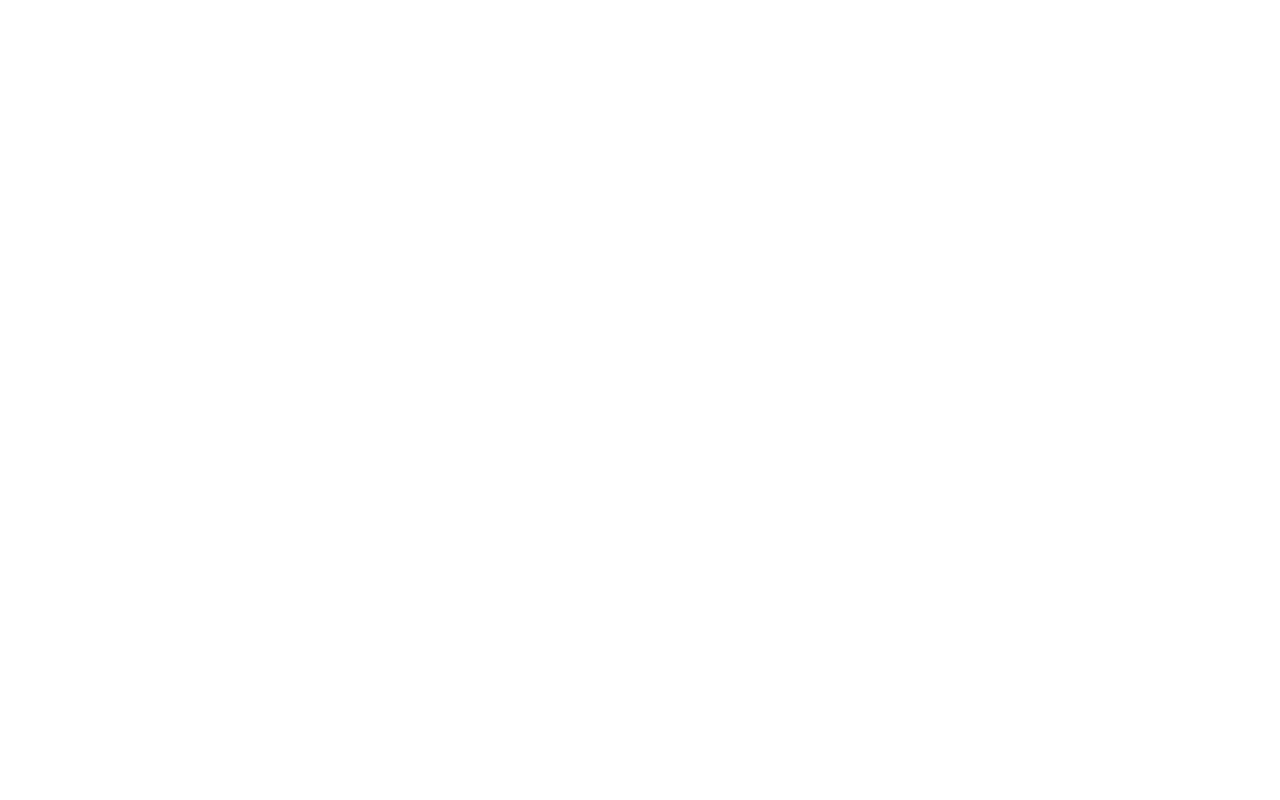
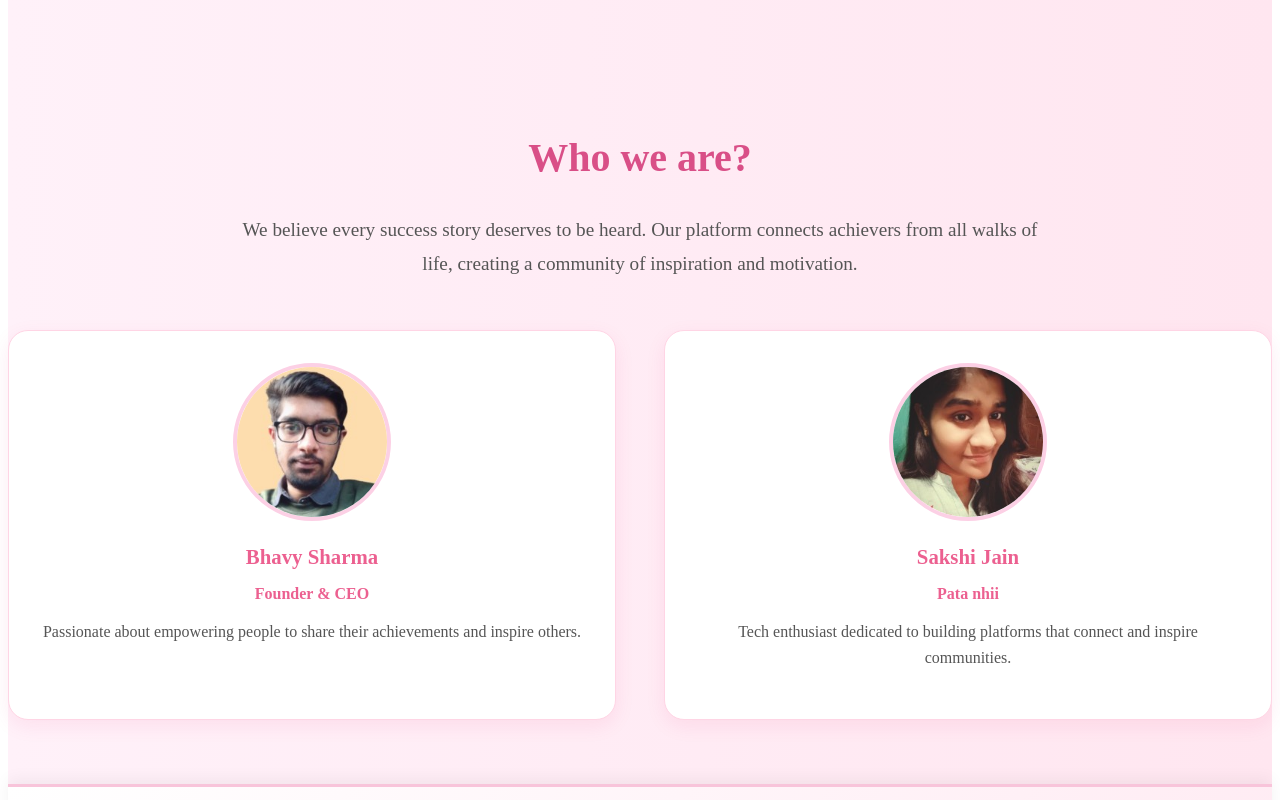
Before and after one commit to navokta/Mr-Achiever, a React (Vite) app: page / in a window 1280 px wide. Shown: the part 520-1320 px from the top of the page. Before the commit the page ends 800 px from the top, so only its background shows below. Built offline with nearby package versions, Linux system fonts and the light colour scheme.

Commit message:
Add team section

```diff
--- a/src/App.jsx
+++ b/src/App.jsx
@@ -1,10 +1,15 @@
 import Header from "./Components/Header"
+import Status from "./Components/Status"
+import Team from "./Components/team"
 import Footer from "./Components/Footer"
+
 
 function App() {
 
   return ( <div>
     <Header />
+    <Status />
+    <Team />
     <Footer />
     </div>
   )
--- /dev/null
+++ b/src/Components/Team.css
@@ -0,0 +1,74 @@
+.about-section {
+  padding: 4rem 0;
+  background: linear-gradient(to right, #fff1f9, #ffe6f0);
+}
+
+.about-section h2 {
+  text-align: center;
+  margin-bottom: 2rem;
+  font-size: 2.5rem;
+  color: #d94f87; /* Bold pink heading */
+  font-weight: 600;
+}
+
+.about-description {
+  text-align: center;
+  font-size: 1.2rem;
+  color: #555;
+  margin-bottom: 3rem;
+  max-width: 800px;
+  margin-left: auto;
+  margin-right: auto;
+  line-height: 1.8;
+}
+
+.team-grid {
+  display: grid;
+  grid-template-columns: repeat(auto-fit, minmax(250px, 1fr));
+  gap: 3rem;
+  margin-top: 3rem;
+}
+
+.team-member {
+  text-align: center;
+  background: white;
+  padding: 2rem;
+  border-radius: 20px;
+  box-shadow: 0 6px 20px rgba(233, 30, 99, 0.08); /* soft pink shadow */
+  border: 1px solid #ffd5e5;
+  transition: transform 0.3s ease, box-shadow 0.3s ease;
+}
+
+.team-member:hover {
+  transform: translateY(-8px);
+  box-shadow: 0 10px 30px rgba(233, 30, 99, 0.15);
+}
+
+.member-image {
+  margin-bottom: 1rem;
+}
+
+.member-image img {
+  width: 150px;
+  height: 150px;
+  border-radius: 50%;
+  object-fit: cover;
+  border: 4px solid #fcd0e5;
+}
+
+.team-member h3 {
+  color: #ec6090;
+  margin-bottom: 0.5rem;
+  font-size: 1.3rem;
+}
+
+.team-member p:first-of-type {
+  color: #ec6090;
+  font-weight: bold;
+  margin-bottom: 1rem;
+}
+
+.team-member p:last-of-type {
+  color: #555;
+  line-height: 1.6;
+}
--- /dev/null
+++ b/src/Components/Team.jsx
@@ -0,0 +1,38 @@
+import React from 'react'
+import './Team.css'
+
+const team = () => {
+  return (
+     <section className="about-section">
+        <div className="container">
+          <h2>Who we are?</h2>
+          <p className="about-description">
+            We believe every success story deserves to be heard. Our platform connects achievers
+            from all walks of life, creating a community of inspiration and motivation.
+          </p>
+
+          <div className="team-grid">
+            <div className="team-member">
+              <div className="member-image">
+                <img src="../../public/bhavy.png" alt="Team Member 1" />
+              </div>
+              <h3>Bhavy Sharma</h3>
+              <p>Founder & CEO</p>
+              <p>Passionate about empowering people to share their achievements and inspire others.</p>
+            </div>
+
+            <div className="team-member">
+              <div className="member-image">
+                <img src="../../public/Sakshi.png" alt="Team Member 2" />
+              </div>
+              <h3>Sakshi Jain</h3>
+              <p>Pata nhii</p>
+              <p>Tech enthusiast dedicated to building platforms that connect and inspire communities.</p>
+            </div>
+          </div>
+        </div>
+      </section>
+  )
+}
+
+export default team
```
Also changed, not shown: public/Sakshi.png (added), public/bhavy.png (added).
